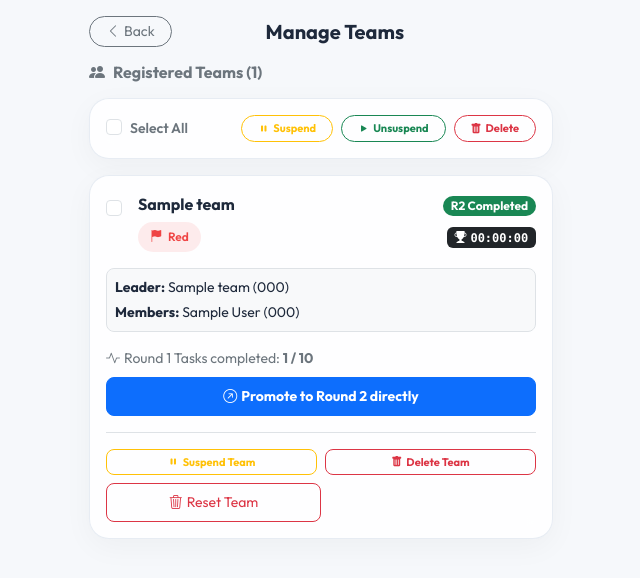
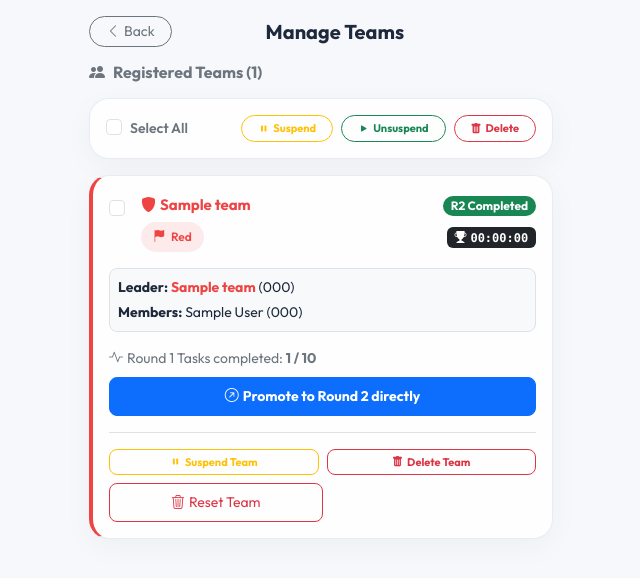
Before and after one commit to gunaditya-regidi/thms, a Flask app: page /admin/teams in a window 1280 px wide. Shown: the top 578 px of the page, without its empty margins (319-959 px from the left). Run offline with Flask 3, Linux system fonts and the light colour scheme; a user stored in the database is signed in; data comes from the database, SQL or seed files in the repository; tables that the repository leaves empty hold one stand-in row (values such as "Sample post"); some libraries are stand-ins or nearby versions.

Commit message:
style: color-code team card left borders and highlight team and leader names in team directory

```diff
--- a/templates/admin/teams.html
+++ b/templates/admin/teams.html
@@ -47,14 +47,14 @@
     </div>
 
     {% for team in teams %}
-        <div class="glass-card mb-3 p-3" id="teamRow_{{ team.id }}" style="{% if not team.user.is_active %}opacity: 0.75; border-left: 4px solid var(--bs-warning);{% endif %}">
+        <div class="glass-card mb-3 p-3" id="teamRow_{{ team.id }}" style="border-left: 4px solid var(--house-{{ team.house.name.lower() }}) !important; {% if not team.user.is_active %}opacity: 0.75;{% endif %}">
             <div class="d-flex justify-content-between align-items-start mb-2">
                 <div class="d-flex align-items-start">
                     <div class="form-check me-2 pt-1">
                         <input class="form-check-input team-select-checkbox" type="checkbox" value="{{ team.id }}" id="selectTeam_{{ team.id }}">
                     </div>
                     <div>
-                        <h6 class="fw-bold mb-1 d-inline-block">{{ team.team_name }}</h6>
+                        <h6 class="fw-bold mb-1 d-inline-block" style="color: var(--house-{{ team.house.name.lower() }}); font-size: 15px;"><i class="bi bi-shield-fill text-{{ team.house.name.lower() }} me-1"></i>{{ team.team_name }}</h6>
                         {% if not team.user.is_active %}
                             <span class="badge bg-danger ms-1" style="font-size: 8px;">SUSPENDED</span>
                         {% endif %}
@@ -91,7 +91,7 @@
 
             <!-- Team Contact Details -->
             <div class="bg-light p-2 rounded-3 small mb-3 border">
-                <div class="mb-1"><strong>Leader:</strong> {{ team.leader_name }} ({{ team.leader_phone }})</div>
+                <div class="mb-1"><strong>Leader:</strong> <span class="fw-bold" style="color: var(--house-{{ team.house.name.lower() }});">{{ team.leader_name }}</span> ({{ team.leader_phone }})</div>
                 {% if team.members %}
                     <div class="mb-0">
                         <strong>Members:</strong>
```
